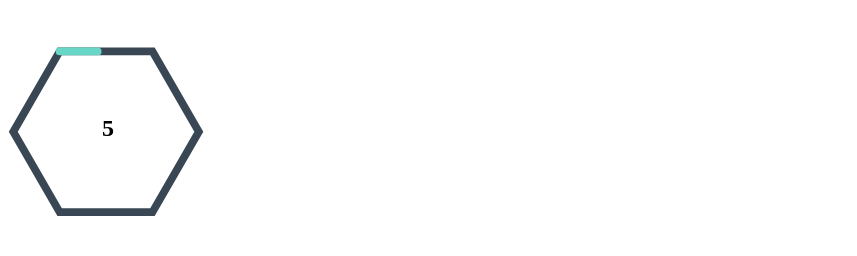
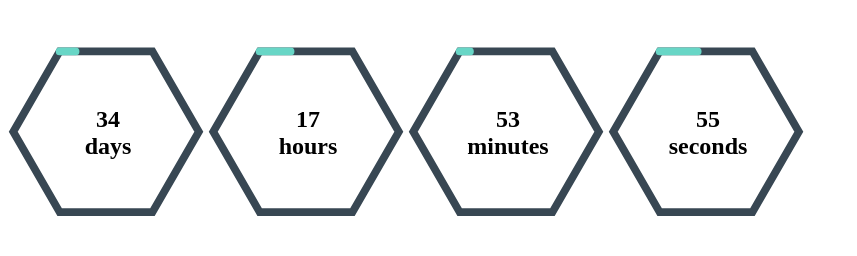
Before and after one commit to decipher91/svg.timer, a website: page example/index.html in a window 1280 px wide. Shown: the whole page, without its empty margins (0-857 px from the left). Drawn offline with nearby package versions, Linux system fonts and the light colour scheme.

Commit message:
seconds break to date

```diff
--- a/example/index.html
+++ b/example/index.html
@@ -3,14 +3,17 @@
 <head>
     <meta charset="UTF-8">
     <title>Countdown</title>
-    <link rel="stylesheet" href="../dist/svgTimer.min.css"/>
+    <link rel="stylesheet" href="../src/svgTimer.css"/>
 </head>
 <body>
 <script src="https://ajax.googleapis.com/ajax/libs/jquery/1.12.4/jquery.min.js"></script>
-<script src="../dist/svgTimer.min.js"></script>
+<script src="../src/svgTimer.js"></script>
 <script src="index.js"></script>
 
-<div class="svg-test">
+<div class="timer-days"></div>
+<div class="timer-hours"></div>
+<div class="timer-minutes"></div>
+<div class="timer-seconds"></div>
 
 </div>
 
--- a/example/index.js
+++ b/example/index.js
@@ -2,5 +2,31 @@
  * Created by decipher on 2.11.16.
  */
 $(function () {
-    $('.svg-test').svgTimer();
+    $('.timer-days').svgTimer({
+        direction: 'backwards',
+        time: 35,
+        interval: 86400000,
+        hint: 'days'
+    });
+
+    $('.timer-hours').svgTimer({
+        direction: 'backwards',
+        time: 18,
+        interval: 3600000,
+        hint: 'hours'
+    });
+
+    $('.timer-minutes').svgTimer({
+        direction: 'backwards',
+        time: 54,
+        interval: 60000,
+        hint: 'minutes'
+    });
+
+    $('.timer-seconds').svgTimer({
+        direction: 'backwards',
+        time: 60,
+        interval: 1000,
+        hint: 'seconds'
+    });
 });
--- a/src/svgTimer.css
+++ b/src/svgTimer.css
@@ -3,11 +3,14 @@
     float: left;
 }
 
-.svg-hexagonal-counter h2 {
+.svg-hexagonal-counter .hint {
     text-align:center;
     position: absolute;
-    line-height: 200px;
+    /*line-height: 200px;*/
+    top: 40%;
     width: 100%;
+    font-size: 1.5em;
+    font-weight: 700;
 }
 
 /*svg {
--- a/src/svgTimer.js
+++ b/src/svgTimer.js
@@ -1,9 +1,36 @@
 (function ( $ ) {
+    function setText(opts, counter, i){
+        if(opts.direction === 'forward'){
+            counter.text(i);
+        } else if (opts.direction === 'backwards') {
+            var count = opts.time - i;
+            counter.text(count);
+        } else {
+            counter.text(i);
+        }
+    }
+
+    var testDate = '2017-01-23T00:00:00';
+
+    function parseDate(date){
+        var countDownDate = new Date(date);
+        console.log(countDownDate);
+        var dateNow = new Date();
+        var diff = (countDownDate - dateNow)/1000;
+        var d = Math.floor(diff / 86400);
+        var h = Math.floor( diff % 86400 / 3600);
+        var m = Math.floor(diff % 86400 % 3600 / 60 );
+        var s = Math.floor(diff % 86400 % 3600 % 60 );
+        console.log(d + ' days, ' + h + ' hours, ' + m + ' minutes, ' + s + ' seconds');
+    }
+
+    parseDate(testDate);
+
     $.fn.svgTimer = function(options) {
         var opts = $.extend({}, $.fn.svgTimer.defaults, options);
 
         var template = "<div class='svg-hexagonal-counter'>"
-            + "<h2>0</h2>"
+            + "<div class='hint'><span class='hint-count'></span><br><span class='hint-text'></span></div>"
             + "<svg class='counter' x='0px' y='0px' viewBox='0 0 776 628'>"
             + "<path class='track' d='M723 314L543 625.77 183 625.77 3 314 183 2.23 543 2.23 723 314z'></path>"
             + "<path class='fill' d='M723 314L543 625.77 183 625.77 3 314 183 2.23 543 2.23 723 314z'></path>"
@@ -18,12 +45,18 @@
             //define dom elements
             var track = parentEl.find('.track');
             var fill = parentEl.find('.fill');
-            var counterText = parentEl.find('h2');
+            var hintCount = parentEl.find('.hint-count');
+            var hintText = parentEl.find('.hint-text').text(opts.hint);
+
 
             //set time and offset
             var time = opts.time; /* how long the timer runs for */
             var initialOffset = 2160;
             var i = 1;
+
+            //set counter text
+            setText(opts, hintCount, i);
+
 
             //draw initial hexagon
             track.css('stroke', opts.track);
@@ -35,18 +68,13 @@
 
             //run timer
             var interval = setInterval(function() {
-                track.css('stroke', opts.track);
+                //track.css('stroke', opts.track);
                 fill.css({
                     'stroke': opts.fill,
                     'stroke-dashoffset': initialOffset-(i*(initialOffset/time)) + 'px',
                     'transition': 'stroke-dashoffset 1s ' +  opts.transition
                 });
-                if(opts.direction === 'forward'){
-                    counterText.text(i);
-                } else if (opts.direction === 'backward') {
-                    var count = opts.time - i + 1;
-                    counterText.text(count);
-                }
+                setText(opts, hintCount, i);
 
                 if (i == time) {
                     clearInterval(interval);
@@ -58,10 +86,12 @@
 
     $.fn.svgTimer.defaults = {
         time: 60,
+        interval: 1000,
+        direction: 'forward',
         track: 'rgb(56, 71, 83)',
         fill: 'rgb(104, 214, 198)',
         transition: 'linear',
-        direction: 'forward',
-        interval: 1000
+        hint: 'seconds'
+
     }
 }( jQuery ));
--- /dev/null
+++ b/src/svgcountdown.js
@@ -0,0 +1,3 @@
+/**
+ * Created by decipher on 8.11.16.
+ */
```
